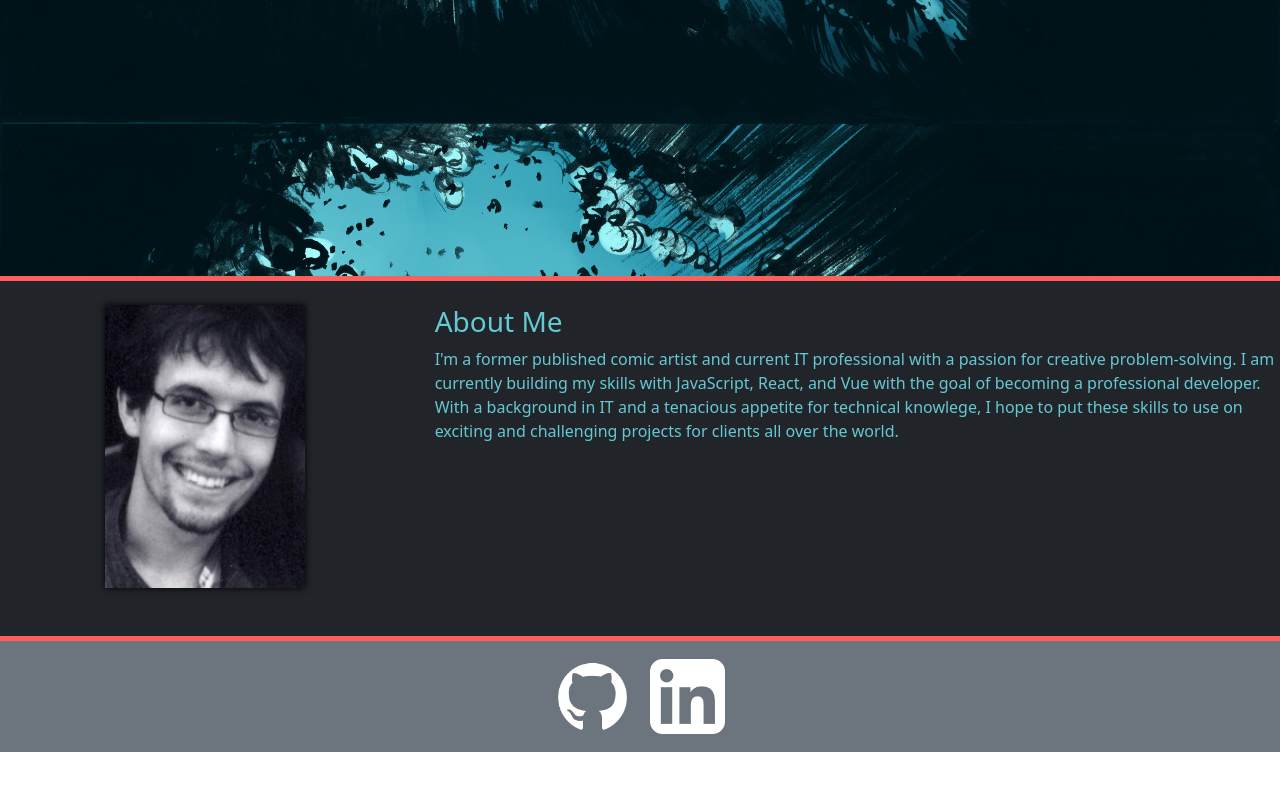
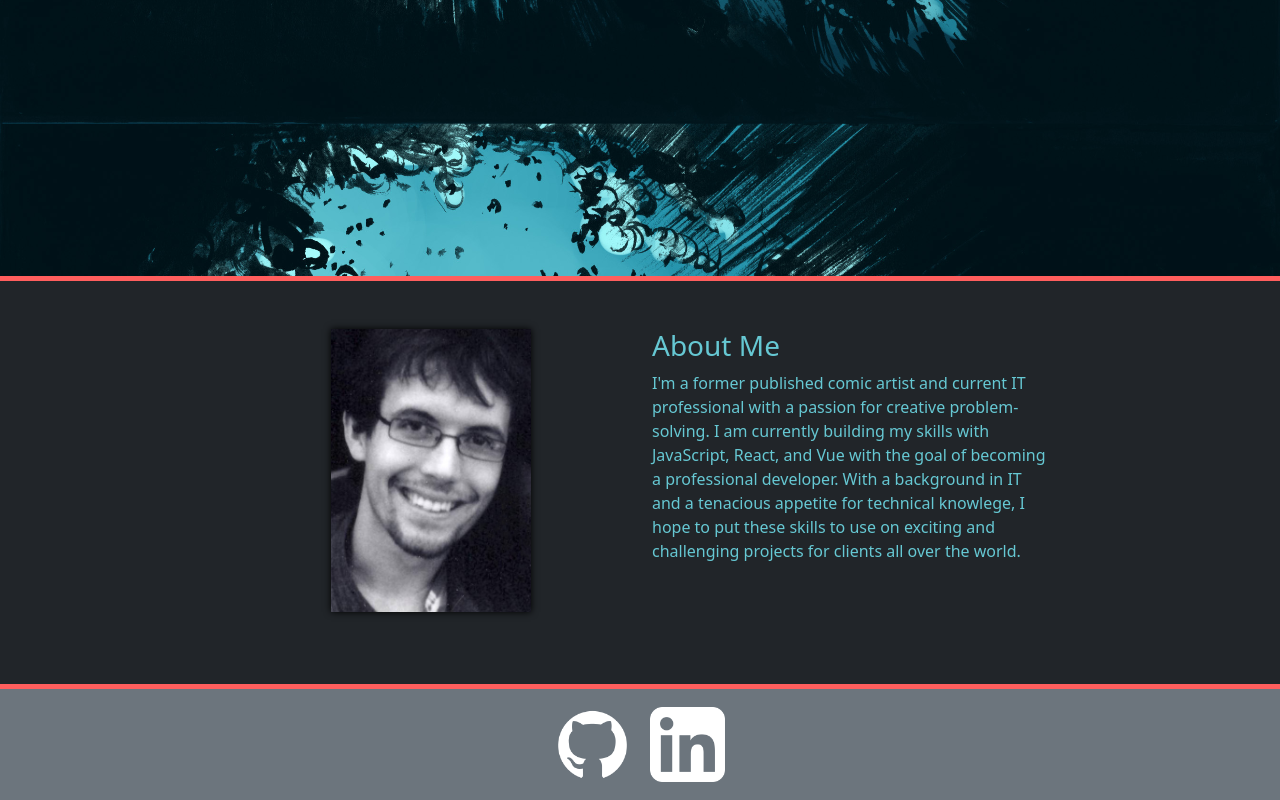
Before and after one commit to MosNes/react-portfolio, a React (Create React App) app: page / in a window 1280 px wide. Shown: the part 785-1585 px from the top of the page. Before the commit the page ends 1537 px from the top, so only its background shows below. Built offline with nearby package versions, Linux system fonts and the light colour scheme.

Commit message:
fixed spacing on about section

```diff
--- a/src/pages/About.js
+++ b/src/pages/About.js
@@ -1,5 +1,5 @@
 import React from "react";
-import { Container, Row, Col } from "reactstrap";
+import { Row, Col } from "reactstrap";
 
 const About = () => {
     return (
@@ -11,11 +11,11 @@ const About = () => {
             </section>
             <div class="borderLine"></div>
             <section id="bio" class="bio-section">
-                <Row className="my-4">
+                <Row className="my-4 p-4 justify-content-center">
                     <Col className="col-12 col-md-4 d-flex justify-content-center">
                         <img alt="J Moses Nester" className="bioPic mb-4" src={require('../assets/images/Headshot.jpg')} />
                     </Col>
-                    <Col className="bodyText col-12 col-md-8">
+                    <Col className="bodyText col-12 col-md-4">
                         <h3>About Me</h3>
                         <p>I'm a former published comic artist and current IT professional with a passion for creative problem-solving. I am currently building my skills with JavaScript, React, and Vue with the goal of becoming a professional developer. With a background in IT and a tenacious appetite for technical knowlege, I hope to put these skills to use on exciting and challenging projects for clients all over the world.</p>
                     </Col>
```
